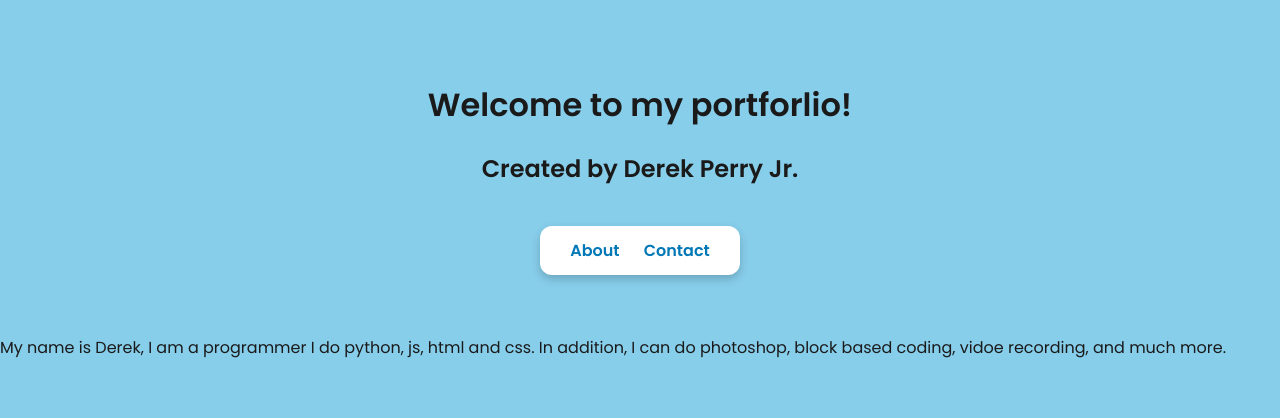
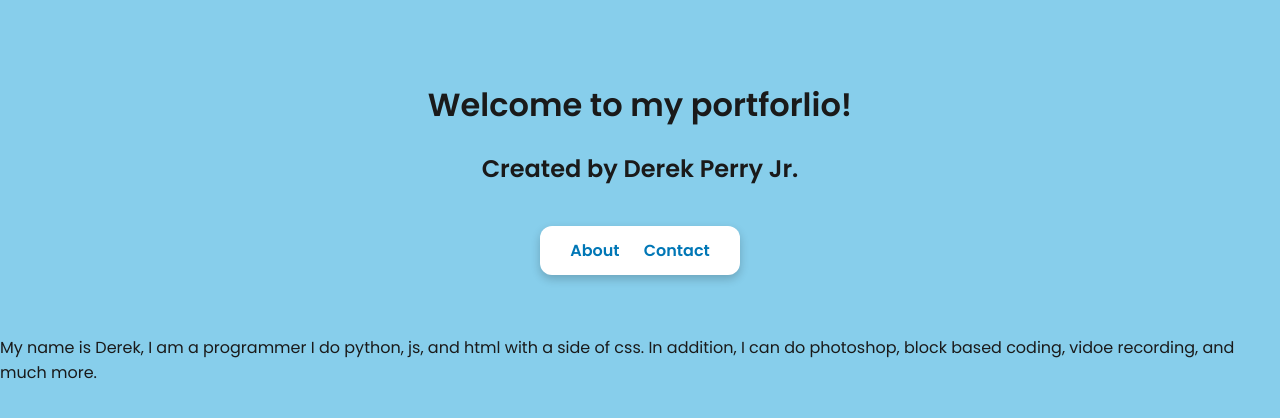
Before and after one commit to 271471/Protfolio, a plain HTML site: page index.html in a window 1280 px wide. Drawn offline with Linux system fonts and the light colour scheme.

```diff
--- a/index.html
+++ b/index.html
@@ -17,7 +17,7 @@
             </div>
         </header>
         <p1>My name is Derek, I am a programmer</p1>
-        <p2>I do python, js, html and css.</p2>
+        <p2>I do python, js, and html with a side of css.</p2>
         <p2>In addition, I can do photoshop, block based coding, vidoe recording, and much more.</p2>
     </body>
 </html>
```
